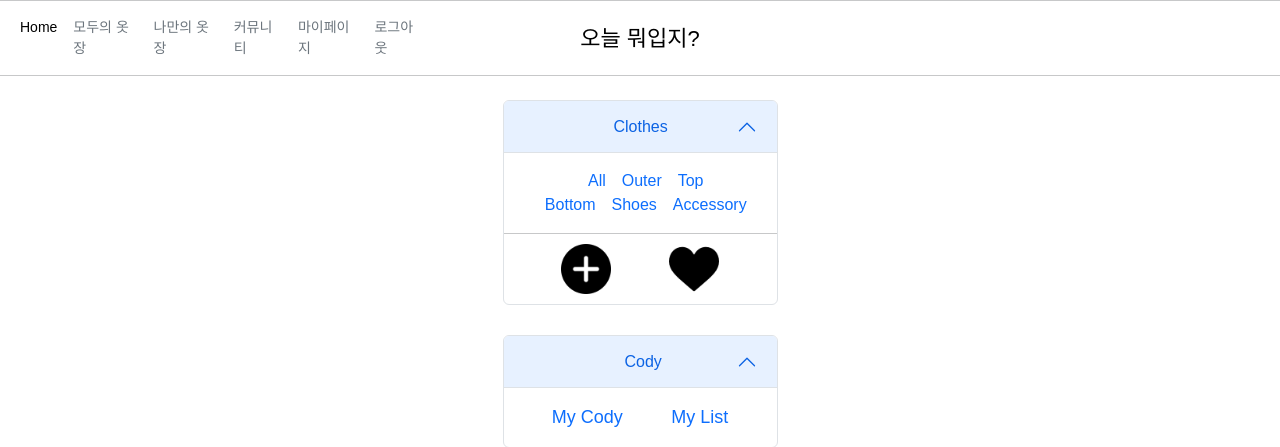
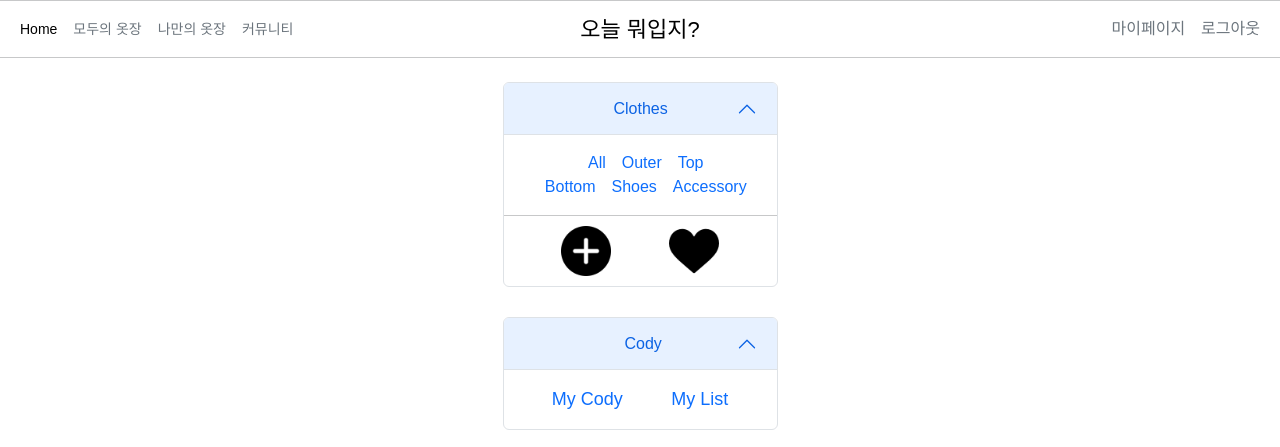
Before and after one commit to HongguSon/Look_of_Today, a Django app: page /closet/ in a window 1280 px wide. Shown: the top 447 px of the page. Run offline with Django 4.2, Linux system fonts and the light colour scheme; the visitor is signed in with stand-in values (Sample User, id 1); data that the repository does not hold is empty; some libraries are stand-ins or nearby versions; some web fonts are replaced.

Commit message:
[feat] navbar 완성

```diff
--- a/server/apps/main/templates/main/base.html
+++ b/server/apps/main/templates/main/base.html
@@ -67,6 +67,19 @@
             <li class="nav-item">
               <a class="nav-link text-secondary" href="{% url 'community:community_main' %}">커뮤니티</a>
             </li>
+            {% else %}
+            {% comment %} <li class="nav-item">
+              <a class="nav-link text-secondary" href="{% url 'user:signup' %}">회원가입</a>
+            </li> {% endcomment %}
+            {% endif %}
+          </ul>
+        </div>
+      </div>
+      <div class="col-4 title text-center">오늘 뭐입지?</div>
+      <div class="col-4">
+        <div class="dn">
+        <ul class="navbar-nav me-auto mb-2 mb-lg-0 right-nav">
+          {% if user.is_authenticated %}
             <li class="nav-item">
               <a class="nav-link text-secondary" aria-current="page" href="{% url 'user:mypage' %}">마이페이지</a>
             </li>
@@ -80,15 +93,10 @@
             <li class="nav-item">
               <a class="nav-link text-secondary" href="{% url 'user:login' %}">로그인</a>
             </li>
-            {% endif %}
-          </ul>
+          {% endif %}
+        </ul>
         </div>
       </div>
-      <div class="col-4 title text-center">오늘 뭐입지?</div>
-      <form class="col-4 d-flex">
-        {% comment %} <input class="form-control me-2" type="search" placeholder="Search" aria-label="Search">
-        <button class="btn btn-outline-secondary" type="submit">Search</button> {% endcomment %}
-      </form>
     </div>
   </nav>
   <hr>
--- a/server/static/css/main4.css
+++ b/server/static/css/main4.css
@@ -25,6 +25,10 @@ footer {
   .title {
     font-size: 0.9rem;
   }
+}
+
+.right-nav{
+  float: right;
 }
 
 .form-control {
@@ -101,3 +105,7 @@ footer {
   .sidenav {padding-top: 15px;}
   .sidenav a {font-size: 18px;}
 }
+
+@media screen and (max-width: 991px) {
+  .dn {display: none;}
+}
```
